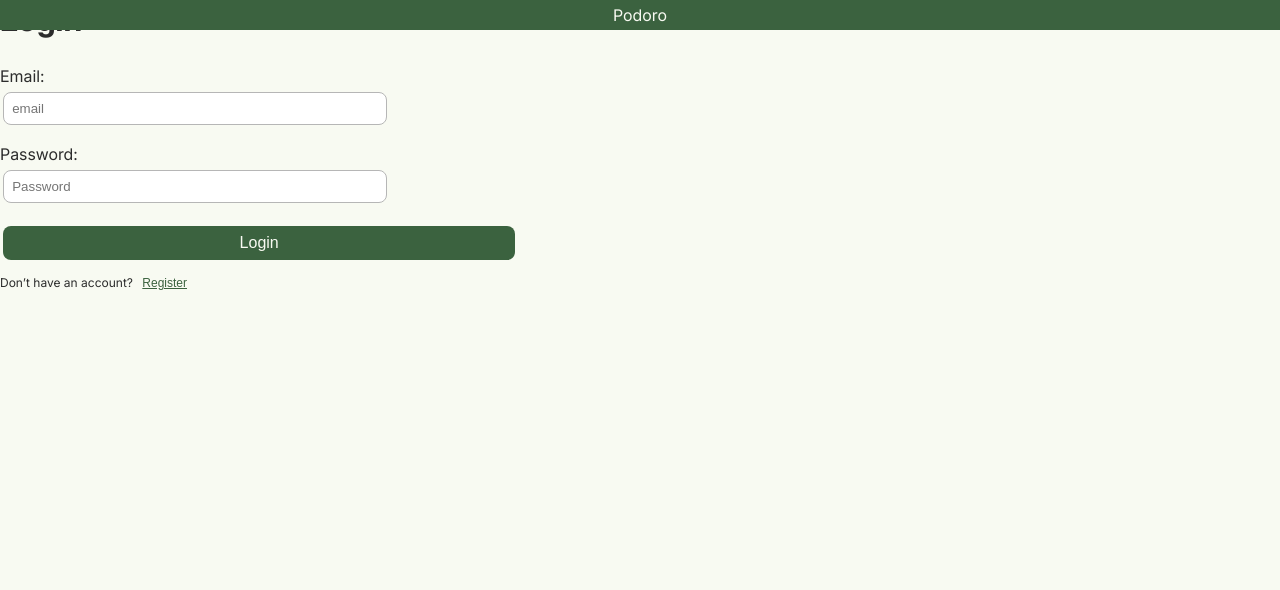
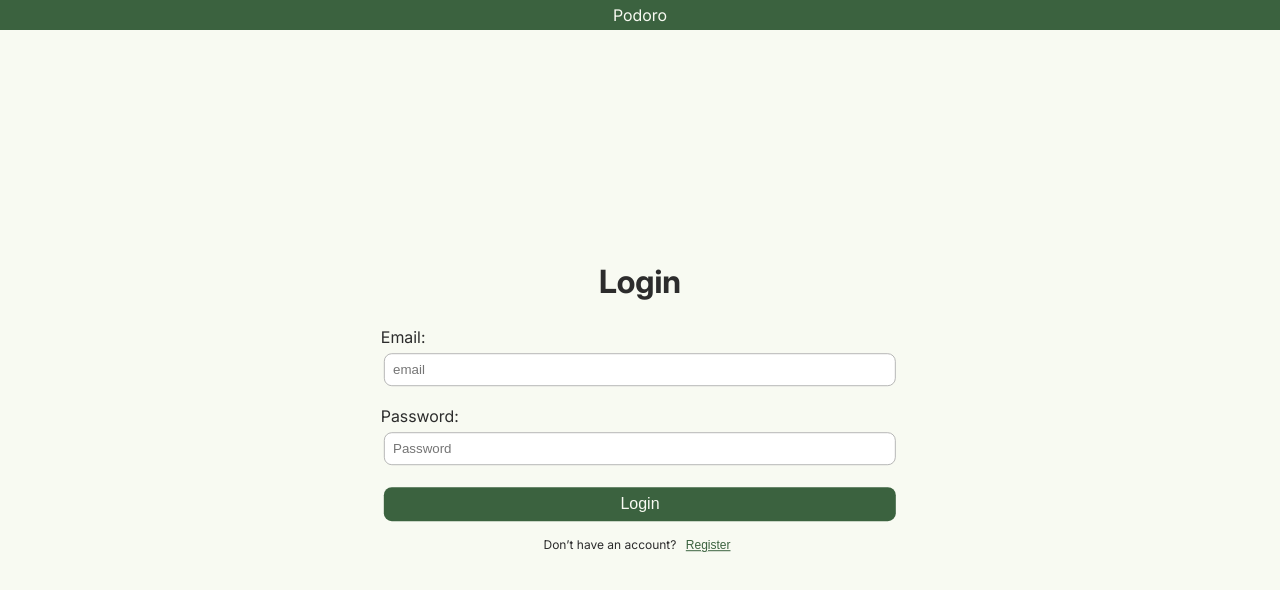
Before and after one commit to miguelgambao/DW-Project, an Electron app: page index.html in a window 1280 px wide. Drawn offline with Linux system fonts and the light colour scheme.

Commit message:
add styles for positioning log in

```diff
--- a/index.html
+++ b/index.html
@@ -5,7 +5,7 @@
   </head>
   <body>
     <div class="titleBar">Podoro</div>
-    <div id="login-section">
+    <div class="login-section">
       <h2>Login</h2>
       <div class="input-container">
       <label for="email">Email:</label>
--- a/renderer.js
+++ b/renderer.js
@@ -1,5 +1,5 @@
 window.addEventListener("DOMContentLoaded", () => {
-  const loginSection = document.getElementById("login-section");
+  const loginSection = document.getElementsByClassName("login-section");
 
   function isValidEmail(email) {
     return /^[^\s@]+@[^\s@]+\.[^\s@]+$/.test(email);
@@ -54,7 +54,6 @@ window.addEventListener("DOMContentLoaded", () => {
     dashboardSection.innerHTML = `
         <h2>Welcome!</h2>
         <div id="user-info">Logged in as: ${username}</div>
-        <div class="titleBar">Podoro</div>
         <main>
             <aside>
                 <img src="media/logoHorizontal.svg" alt="">
--- a/styles.css
+++ b/styles.css
@@ -1,6 +1,7 @@
 :root{
   --white: #ffffff;
   --dark-green: #3B623F;
+  --dark-green-secondary:#2D4B30;
   --light-green: #F8FAF2;
   --gray: #b6b6b6;
   --gray-secondary: #777777;
@@ -90,7 +91,7 @@ aside img {
 }
 
 .input-primary{
-  width: 30%;
+    width:40vw;
   padding: 0.5rem;
   margin: 0.2rem;
   box-sizing: border-box;
@@ -112,12 +113,16 @@ label{
 }
 
 .button-primary{
-  width:40%;
+  width:40vw;
   border: none;
   border-radius: var(--border-radius);
   background-color: var(--dark-green);
   color: var(--light-green);
   cursor: pointer;
+}
+
+.button-primary:hover{
+  background-color: var(--dark-green-secondary);
 }
 
 .M{
@@ -144,3 +149,14 @@ h2{
   font-size: var(--font-size-h2);
   color: var(--black);
 }
+
+.login-section {
+  position: absolute;
+  top: 50%;
+  left: 50%;
+  transform: translate(-50%, -50%);
+
+  display: flex;
+  flex-direction: column;
+  align-items: center;
+}
```
